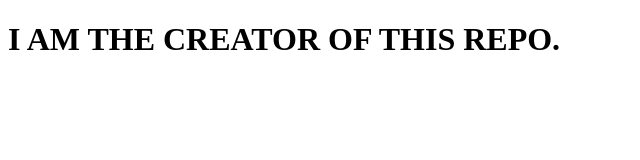
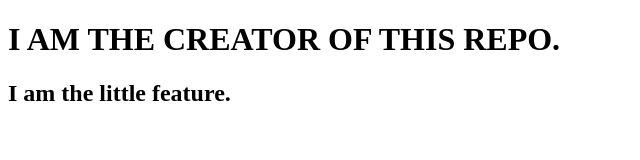
Before and after one commit to paulkang8869/Try-to-Start-a-Repository, a plain HTML site: page index.html in a window 1280 px wide. Shown: the whole page, without its empty margins (0-640 px from the left). Drawn offline with Linux system fonts and the light colour scheme.

Commit message:
Adding a feature on branch

```diff
--- a/index.html
+++ b/index.html
@@ -10,6 +10,9 @@
 
     <body>
         <h1>I AM THE CREATOR OF THIS REPO.</h1>
+
+        <h2>I am the little feature.</h2>
+
         <script src="script.js"></script>
     </body>
 
```
